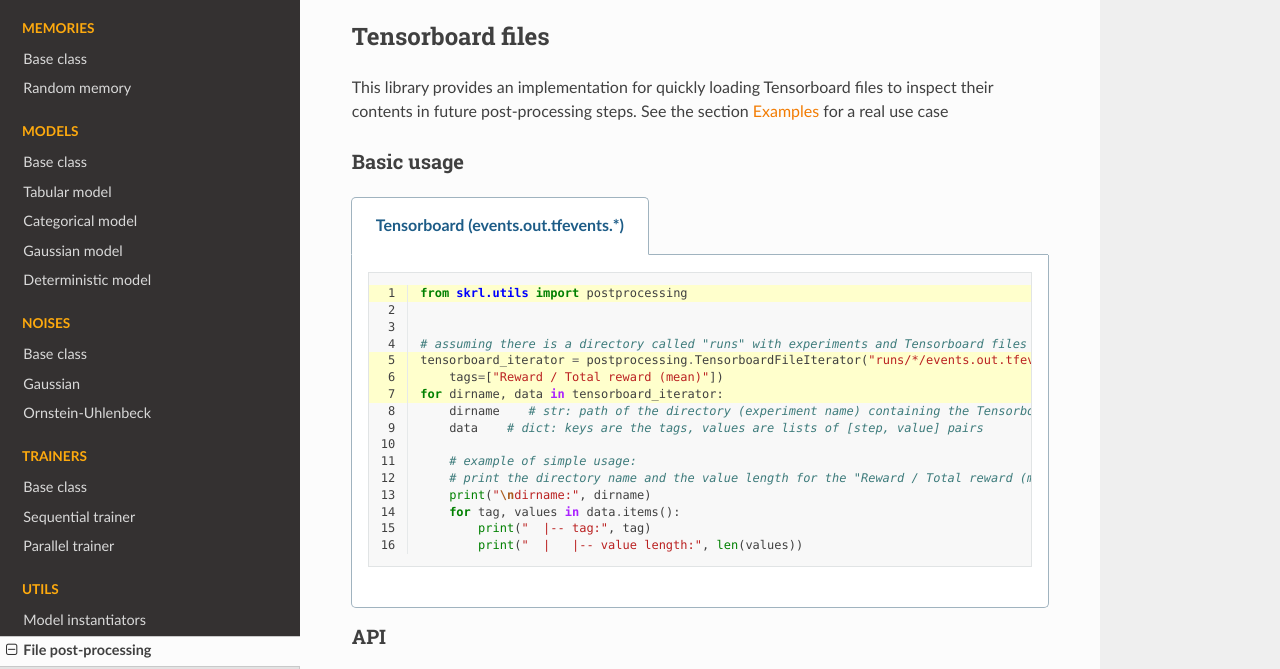
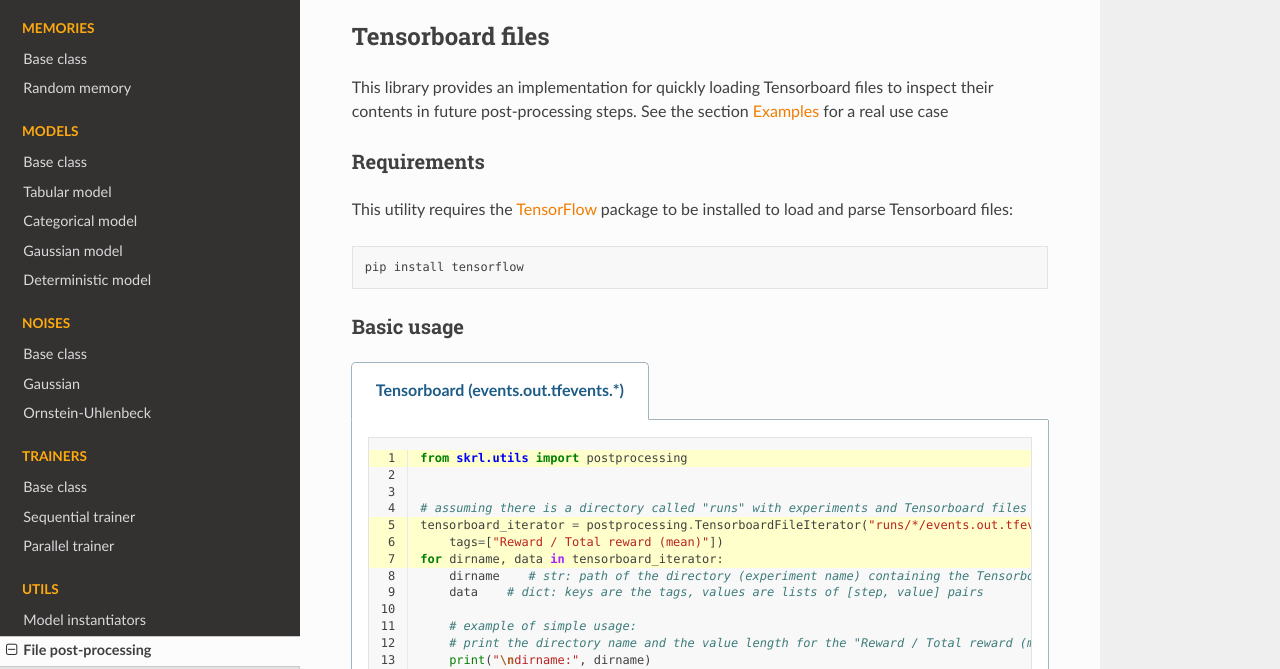
Before and after one commit to Toni-SM/skrl, a Sphinx documentation site: the page built from docs/source/modules/skrl.utils.postprocessing.rst, in a window 1280 px wide and 900 px high, scrolled down 838 px, cut to the strip 112-781 px from the top of the window. Built offline with Sphinx 7.4.7 and the Read the Docs theme 2.0.0, drawn with Linux system fonts in a browser that asks for light colours; pages that are not in the unit, such as notebooks, are missing from menus.

Commit message:
Add requirements for Tensorboard file iterator utility in docs

```diff
--- a/docs/source/modules/skrl.utils.postprocessing.rst
+++ b/docs/source/modules/skrl.utils.postprocessing.rst
@@ -57,6 +57,15 @@ Tensorboard files
 
 This library provides an implementation for quickly loading Tensorboard files to inspect their contents in future post-processing steps. See the section :ref:`Examples <examples>` for a real use case
 
+Requirements
+^^^^^^^^^^^^
+
+This utility requires the `TensorFlow <https://www.tensorflow.org/>`_ package to be installed to load and parse Tensorboard files:
+
+.. code-block:: bash
+
+   pip install tensorflow
+
 Basic usage
 ^^^^^^^^^^^
 
```
